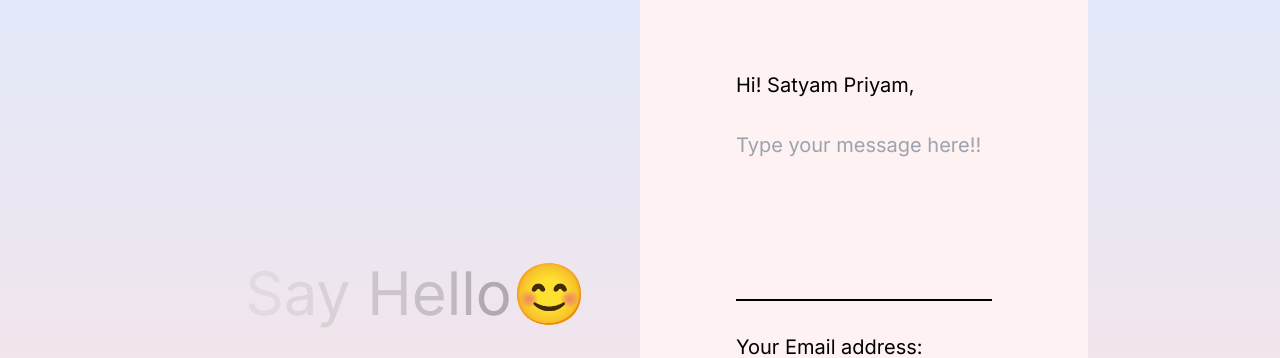
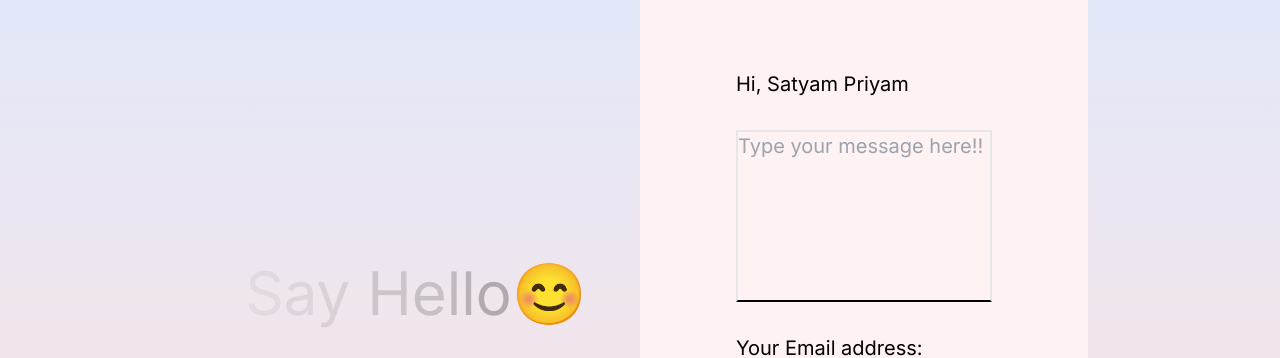
Before and after one commit to satryampriyam01/PortfolioSite, a Next.js app: page /contact in a window 1280 px wide. Shown: the part 155-513 px from the top of the page. Built offline with nearby package versions, Linux system fonts and the light colour scheme.

Commit message:
Update page.jsx

```diff
--- a/src/app/contact/page.jsx
+++ b/src/app/contact/page.jsx
@@ -67,10 +67,10 @@ const ContactPage = () => {
           ref={form}
           className="h-1/2 lg:h-full lg:w-1/2 bg-red-50 rounded-xl text-xl flex flex-col gap-8 justify-center p-24"
         >
-          <span>Hi! Satyam Priyam,</span>
+          <span>Hi, Satyam Priyam</span>
           <textarea
             rows={6}
-            className="bg-transparent border-b-2 border-b-black resize-none"
+            className="bg-transparent border-2 border-b-black resize-none"
             name="user_message"
             placeholder="Type your message here!!"
           />
```
